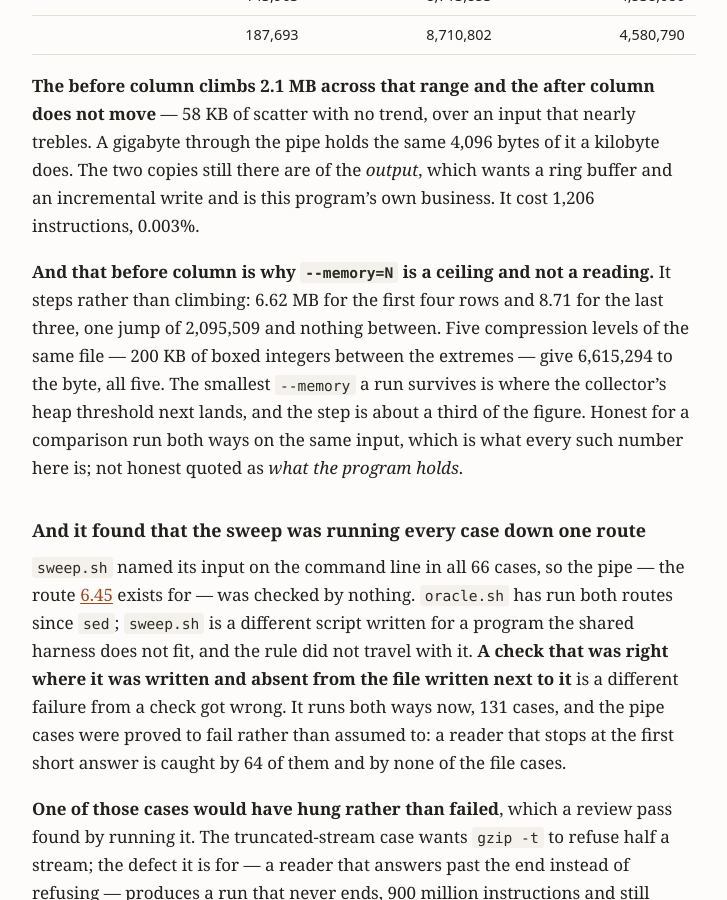
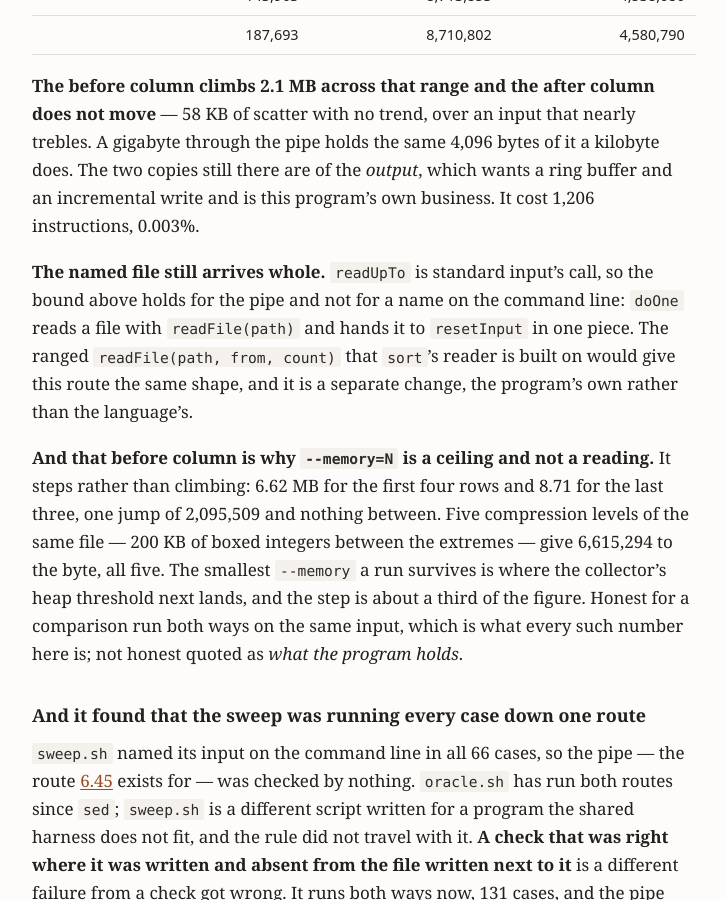
Before and after one commit to hansolovkarlsson/Solveig, a Jekyll site: the page built from docs/programs.md, in a window 1280 px wide and 900 px high, scrolled down 61742 px. Shown: the whole window, without its empty margins (276-1003 px from the left). Built offline with Jekyll 4.4.1, drawn with Linux system fonts in a browser that asks for light colours; our own code applies the rules of GitHub Pages for plain Markdown files.

Commit message:
gzip -d's named file still arrives whole, and programs.md now says so
The 2026-09-04 standup listed it as outstanding and nothing durable did: the
conversion to readUpTo bounded what the pipe route holds, and a name on the
command line still goes through readFile(path) into resetInput in one piece.
The standup is overwritten at every close-out, so an item that lives only there
is rediscovered from scratch the next time somebody measures the file route.

It goes beside its siblings rather than on the roadmap. The two output copies
are recorded a paragraph above it in programs.md and unzip-that-extracts sits in
ideas.md behind its trigger; none of the three is a thing the language lacks,
since readFile(path, from, count) was built for sort and is what this route
would use. A program-level item on a list whose own note says it is about the
language would have been the wrong record.

Found by /project-audit over v0.43.0..HEAD. 29 suites pass with it in, 1,066
claims hold, and no count moved.

Co-Authored-By: Claude Opus 5 <noreply@anthropic.com>
Claude-Session: https://claude.ai/code/session_01UDM85YM7opbRnZLaGH7Kpk

```diff
--- a/docs/programs.md
+++ b/docs/programs.md
@@ -2470,6 +2470,13 @@ A gigabyte through the pipe holds the same 4,096 bytes of it a kilobyte does.
 The two copies still there are of the *output*, which wants a ring buffer and an
 incremental write and is this program's own business. It cost 1,206
 instructions, 0.003%.
+
+**The named file still arrives whole.** `readUpTo` is standard input's call,
+so the bound above holds for the pipe and not for a name on the command line:
+`doOne` reads a file with `readFile(path)` and hands it to `resetInput` in one
+piece. The ranged `readFile(path, from, count)` that `sort`'s reader is built
+on would give this route the same shape, and it is a separate change, the
+program's own rather than the language's.
 
 **And that before column is why `--memory=N` is a ceiling and not a reading.**
 It steps rather than climbing: 6.62 MB for the first four rows and 8.71 for the
```
